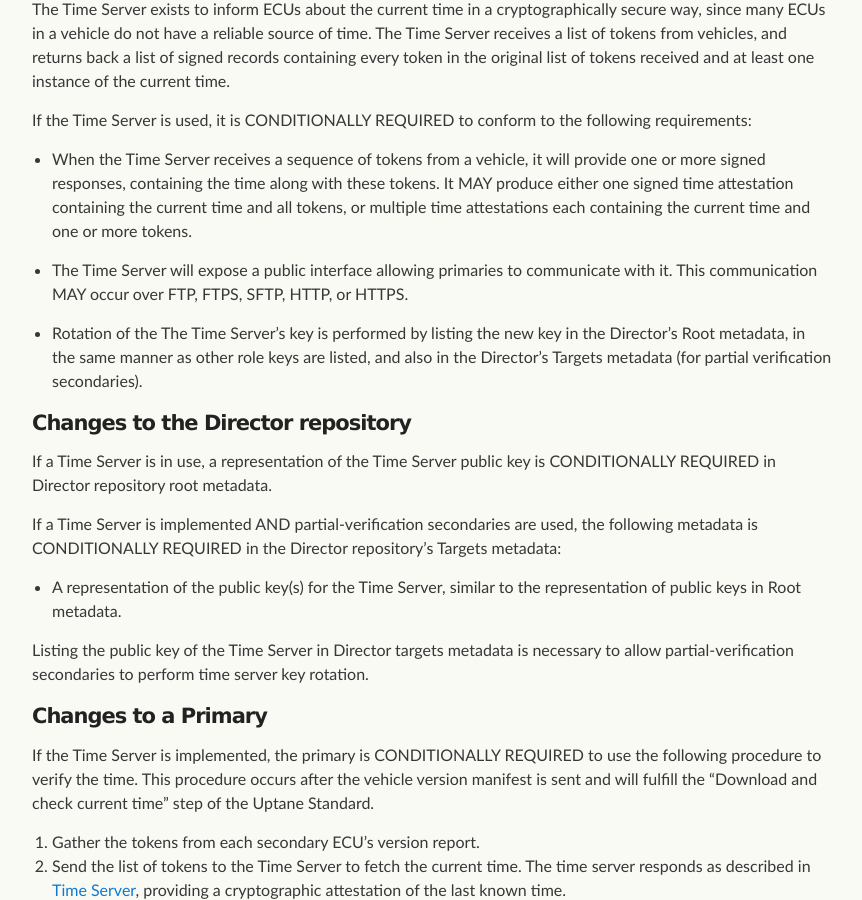
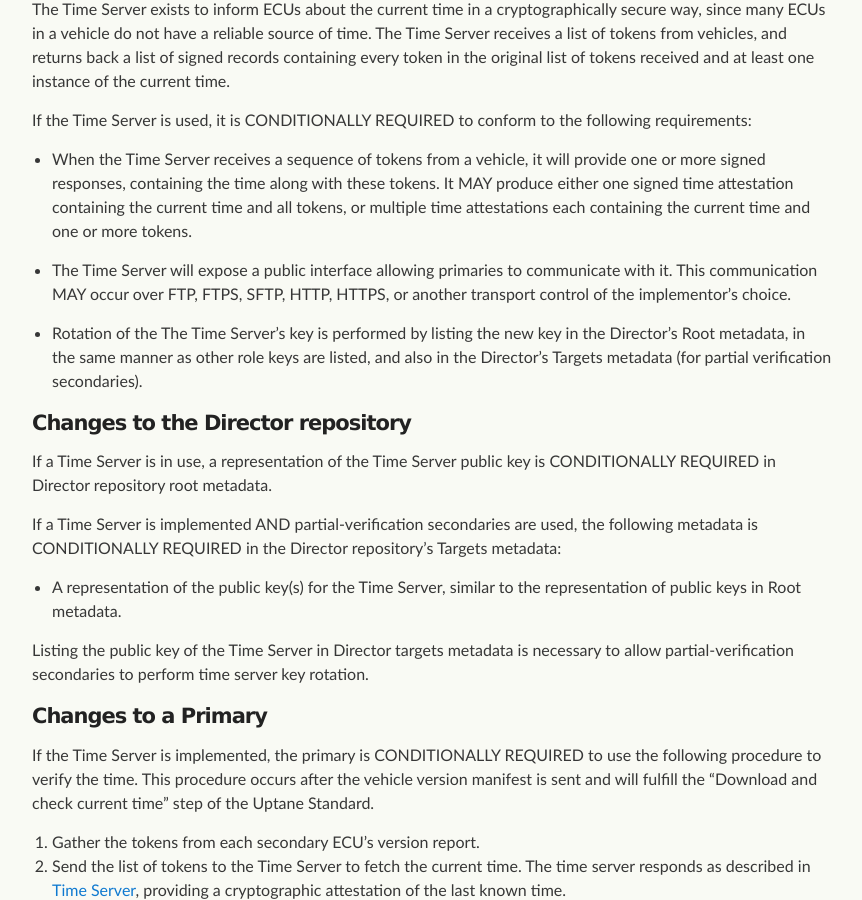
Before and after one commit to uptane/deployment-considerations, a Jekyll site: the page built from repositories.md, in a window 1280 px wide and 900 px high, scrolled down 776 px. Shown: the whole window, without its empty margins (208-1070 px from the left). Built offline with Jekyll 4.4.1, drawn with Linux system fonts in a browser that asks for light colours; our own code applies the rules of GitHub Pages for plain Markdown files.

Commit message:
Update repositories.md
Co-Authored-By: Trishank K Kuppusamy <33133073+trishankatdatadog@users.noreply.github.com>

```diff
--- a/repositories.md
+++ b/repositories.md
@@ -23,7 +23,7 @@ If the Time Server is used, it is CONDITIONALLY REQUIRED to conform to the follo
 
 * When the Time Server receives a sequence of tokens from a vehicle, it will provide one or more signed responses, containing the time along with these tokens. It MAY produce either one signed time attestation containing the current time and all tokens, or multiple time attestations each containing the current time and one or more tokens.
 
-* The Time Server will expose a public interface allowing primaries to communicate with it. This communication MAY occur over FTP, FTPS, SFTP, HTTP, or HTTPS.
+* The Time Server will expose a public interface allowing primaries to communicate with it. This communication MAY occur over FTP, FTPS, SFTP, HTTP, HTTPS, or another transport control of the implementor's choice.
 
 * Rotation of the The Time Server's key is performed by listing the new key in the Director's Root metadata, in the same manner as other role keys are listed, and also in the Director's Targets metadata (for partial verification secondaries).
 
```
